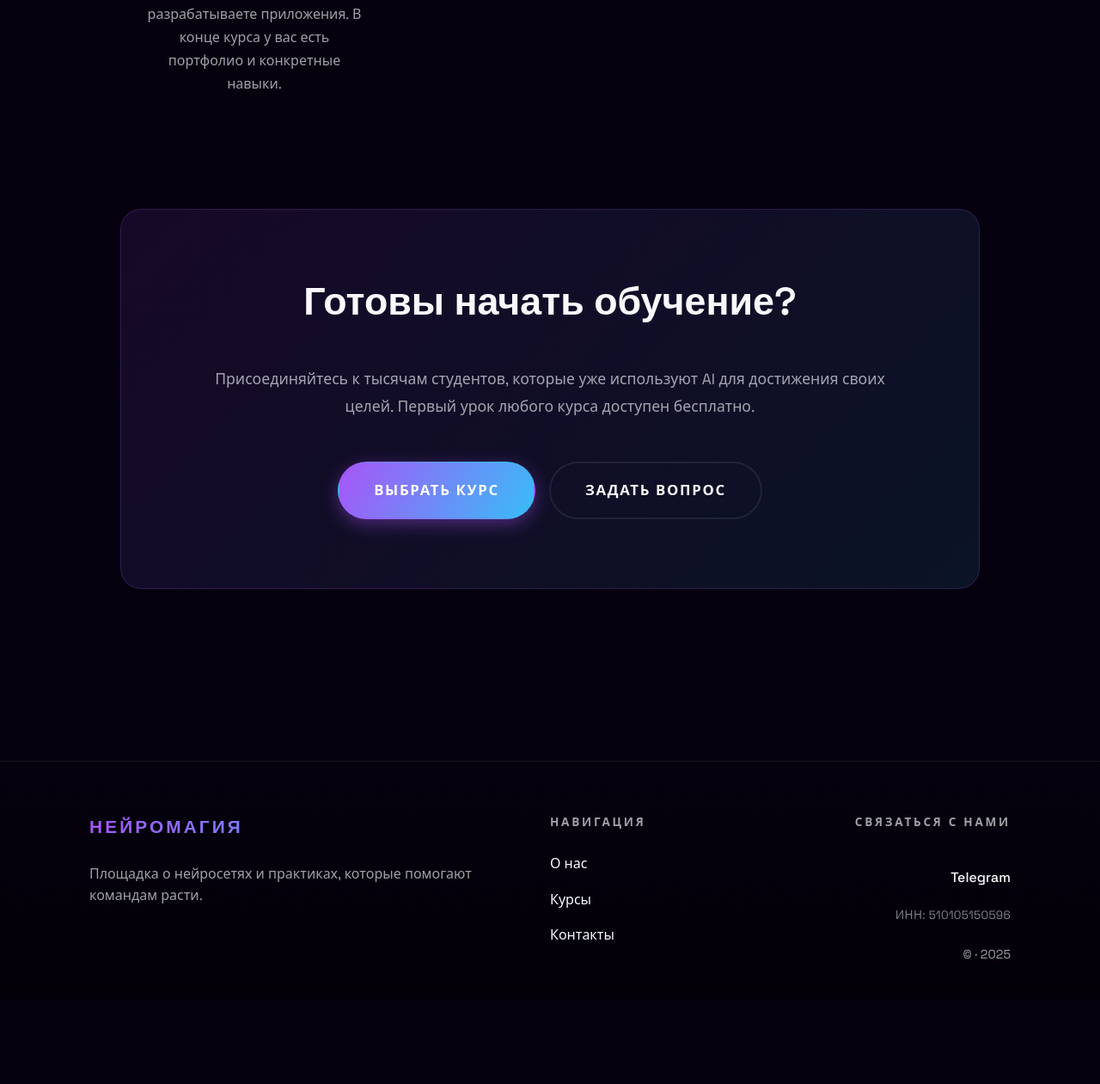
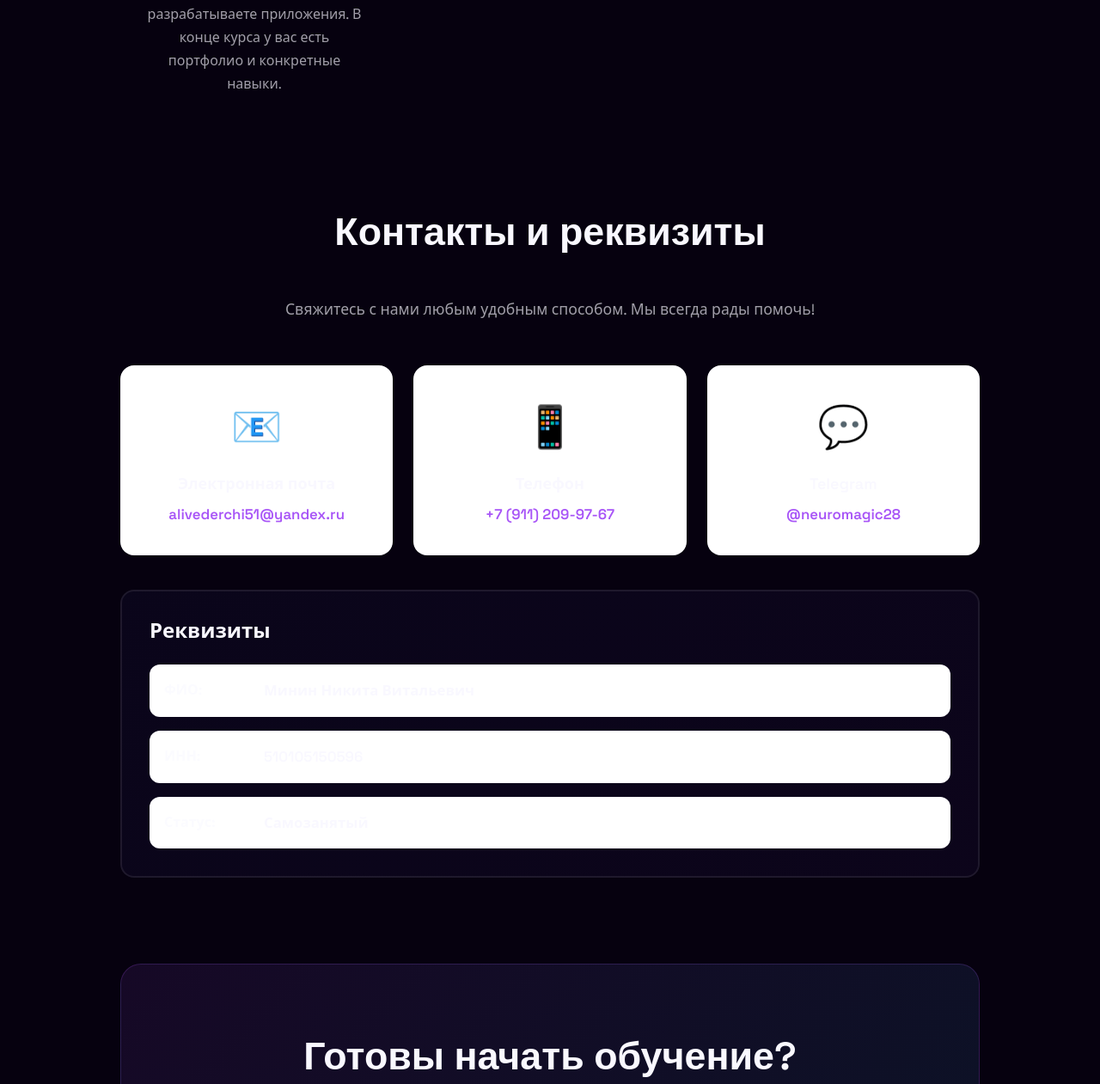
Before and after one commit to Starlight19973/magic_ai, a Python web app: template templates/about.html in a window 1280 px wide; the page is wider, and only the part inside the window is pictured. Shown: the part 3665-4926 px from the top of that part at 86% size. Before the commit the page ends 4781 px from the top of that part, so only its background shows below. Run offline with Jinja, Linux system fonts and the light colour scheme; the template is opened without the code that fills it, so the values that code supplies are empty; some web fonts are replaced.

Commit message:
Add: full contacts with requisites page and fix for-whom cards dark background

```diff
--- a/static/css/magic.css
+++ b/static/css/magic.css
@@ -658,6 +658,94 @@
   margin-top: 4px !important;
 }
 
+/* КОНТАКТЫ И РЕКВИЗИТЫ */
+.contacts-grid {
+  display: grid;
+  grid-template-columns: repeat(auto-fit, minmax(250px, 1fr));
+  gap: 24px;
+  margin: 40px 0;
+}
+
+.contact-card {
+  background: #fff;
+  border: 2px solid var(--magic-border);
+  border-radius: 16px;
+  padding: 32px;
+  text-align: center;
+  transition: all 0.3s ease;
+}
+
+.contact-card:hover {
+  transform: translateY(-4px);
+  border-color: var(--magic-primary);
+  box-shadow: 0 12px 40px rgba(var(--magic-primary-rgb), 0.12);
+}
+
+.contact-card__icon {
+  font-size: 3rem;
+  margin-bottom: 16px;
+}
+
+.contact-card h3 {
+  font-size: 1.125rem;
+  font-weight: 600;
+  color: var(--magic-text);
+  margin-bottom: 12px;
+}
+
+.contact-card a {
+  color: var(--magic-primary);
+  font-weight: 600;
+  font-size: 1.05rem;
+  transition: color 0.3s ease;
+}
+
+.contact-card a:hover {
+  color: var(--magic-secondary);
+}
+
+.requisites-card {
+  background: linear-gradient(135deg, rgba(99, 102, 241, 0.05), rgba(139, 92, 246, 0.05));
+  border: 2px solid var(--magic-border);
+  border-radius: 16px;
+  padding: 32px;
+  margin-top: 40px;
+}
+
+.requisites-card h3 {
+  font-size: 1.5rem;
+  font-weight: 700;
+  color: var(--magic-text);
+  margin-bottom: 24px;
+}
+
+.requisites-grid {
+  display: grid;
+  gap: 16px;
+}
+
+.requisite-item {
+  display: flex;
+  align-items: center;
+  gap: 16px;
+  padding: 16px;
+  background: #fff;
+  border-radius: 12px;
+  border: 1px solid var(--magic-border);
+}
+
+.requisite-label {
+  font-weight: 600;
+  color: var(--magic-muted);
+  min-width: 100px;
+}
+
+.requisite-value {
+  font-weight: 600;
+  color: var(--magic-text);
+  font-size: 1.05rem;
+}
+
 .site-footer__column--right {
   text-align: right;
   align-items: flex-end;
--- a/templates/about.html
+++ b/templates/about.html
@@ -169,6 +169,51 @@
       </div>
     </div>
 
+    <div class="about-section about-section--contacts">
+      <h2>Контакты и реквизиты</h2>
+      <p class="about-section__text">
+        Свяжитесь с нами любым удобным способом. Мы всегда рады помочь!
+      </p>
+
+      <div class="contacts-grid">
+        <div class="contact-card">
+          <div class="contact-card__icon">📧</div>
+          <h3>Электронная почта</h3>
+          <a href="mailto:alivederchi51@yandex.ru">alivederchi51@yandex.ru</a>
+        </div>
+
+        <div class="contact-card">
+          <div class="contact-card__icon">📱</div>
+          <h3>Телефон</h3>
+          <a href="tel:+79112099767">+7 (911) 209-97-67</a>
+        </div>
+
+        <div class="contact-card">
+          <div class="contact-card__icon">💬</div>
+          <h3>Telegram</h3>
+          <a href="https://t.me/neuromagic28" target="_blank" rel="noreferrer">@neuromagic28</a>
+        </div>
+      </div>
+
+      <div class="requisites-card">
+        <h3>Реквизиты</h3>
+        <div class="requisites-grid">
+          <div class="requisite-item">
+            <span class="requisite-label">ФИО:</span>
+            <span class="requisite-value">Минин Никита Витальевич</span>
+          </div>
+          <div class="requisite-item">
+            <span class="requisite-label">ИНН:</span>
+            <span class="requisite-value">510105150596</span>
+          </div>
+          <div class="requisite-item">
+            <span class="requisite-label">Статус:</span>
+            <span class="requisite-value">Самозанятый</span>
+          </div>
+        </div>
+      </div>
+    </div>
+
     <div class="about-section about-section--cta">
       <h2>Готовы начать обучение?</h2>
       <p class="about-section__text">
```
Also changed, not shown: static/css/courses.css (+26 -3 lines).
